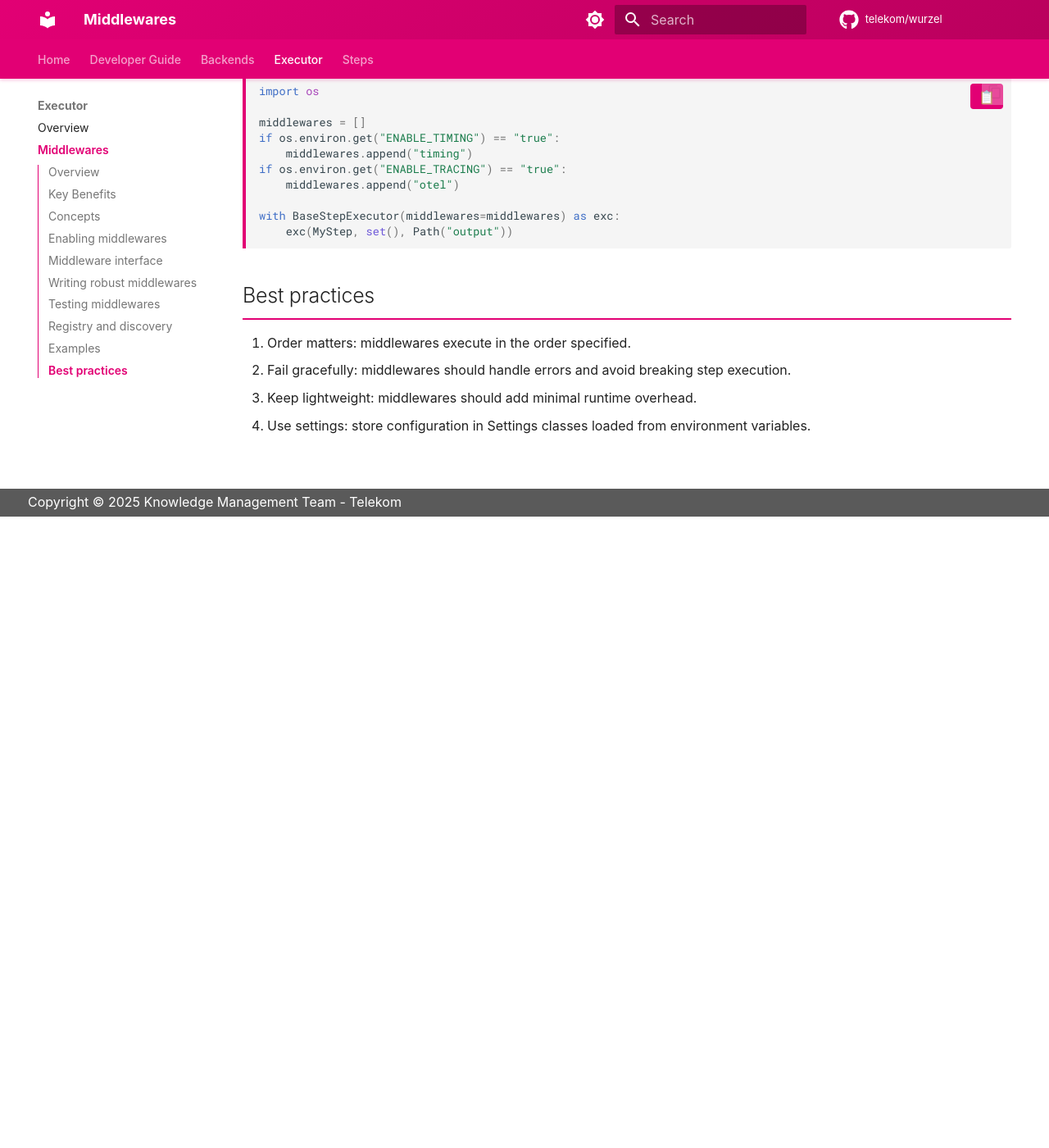
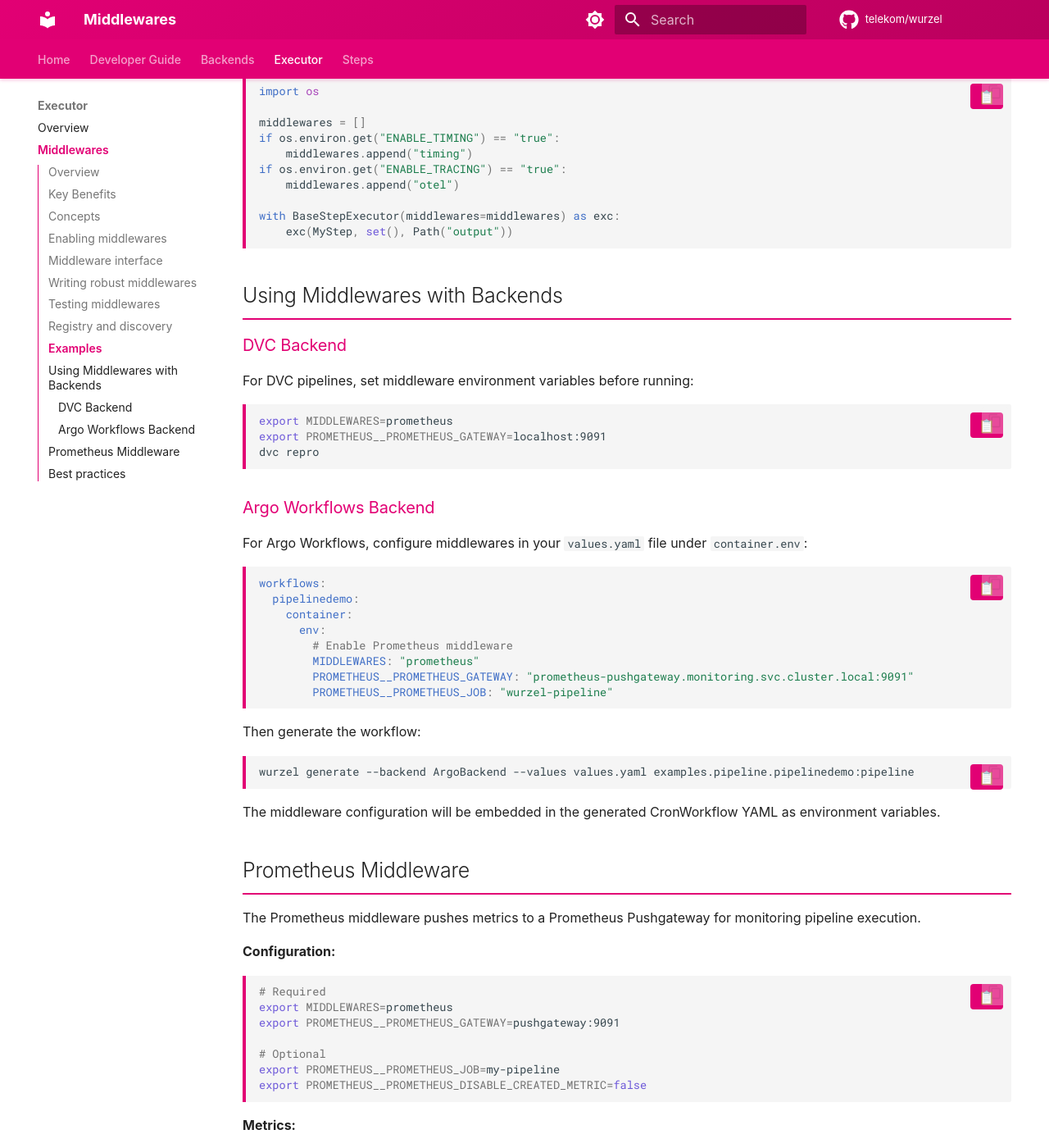
Before and after one commit to telekom/wurzel, an MkDocs documentation site: the page built from docs/executor/middlewares.md, in a window 1280 px wide and 1400 px high, scrolled down 2808 px. Shown: the whole window at 82% size. Built offline with MkDocs 1.6.1 and Material for MkDocs 9.7.7, drawn with Linux system fonts in a browser that asks for light colours; some web fonts are replaced; comment, search, counter and statistics services are not loaded; before the commit the page ends 3438 px from its top, so only the background shows below that; some of the changed text lies outside the part shown.

Commit message:
update docs

````diff
--- a/docs/executor/middlewares.md
+++ b/docs/executor/middlewares.md
@@ -133,9 +133,71 @@ with BaseStepExecutor(middlewares=middlewares) as exc:
     exc(MyStep, set(), Path("output"))
 ```
 
+## Using Middlewares with Backends
+
+### DVC Backend
+
+For DVC pipelines, set middleware environment variables before running:
+
+```bash
+export MIDDLEWARES=prometheus
+export PROMETHEUS__PROMETHEUS_GATEWAY=localhost:9091
+dvc repro
+```
+
+### Argo Workflows Backend
+
+For Argo Workflows, configure middlewares in your `values.yaml` file under `container.env`:
+
+```yaml
+workflows:
+  pipelinedemo:
+    container:
+      env:
+        # Enable Prometheus middleware
+        MIDDLEWARES: "prometheus"
+        PROMETHEUS__PROMETHEUS_GATEWAY: "prometheus-pushgateway.monitoring.svc.cluster.local:9091"
+        PROMETHEUS__PROMETHEUS_JOB: "wurzel-pipeline"
+```
+
+Then generate the workflow:
+
+```bash
+wurzel generate --backend ArgoBackend --values values.yaml examples.pipeline.pipelinedemo:pipeline
+```
+
+The middleware configuration will be embedded in the generated CronWorkflow YAML as environment variables.
+
+## Prometheus Middleware
+
+The Prometheus middleware pushes metrics to a Prometheus Pushgateway for monitoring pipeline execution.
+
+**Configuration:**
+
+```bash
+# Required
+export MIDDLEWARES=prometheus
+export PROMETHEUS__PROMETHEUS_GATEWAY=pushgateway:9091
+
+# Optional
+export PROMETHEUS__PROMETHEUS_JOB=my-pipeline
+export PROMETHEUS__PROMETHEUS_DISABLE_CREATED_METRIC=false
+```
+
+**Metrics:**
+
+- `step_duration_seconds{step_name, run_id}` - Histogram of execution duration
+- `step_executions_total{step_name, run_id}` - Counter of executions
+
+**Labels:**
+
+- `step_name` - Name of the step being executed
+- `run_id` - Unique run identifier (from `WURZEL_RUN_ID`)
+
 ## Best practices
 
 1. Order matters: middlewares execute in the order specified.
 2. Fail gracefully: middlewares should handle errors and avoid breaking step execution.
 3. Keep lightweight: middlewares should add minimal runtime overhead.
 4. Use settings: store configuration in Settings classes loaded from environment variables.
+5. For production deployments, always configure middleware settings in your values.yaml file.
````
Also changed, not shown: docs/backends/argoworkflows.md (+45 -0 lines), 1 other file.
